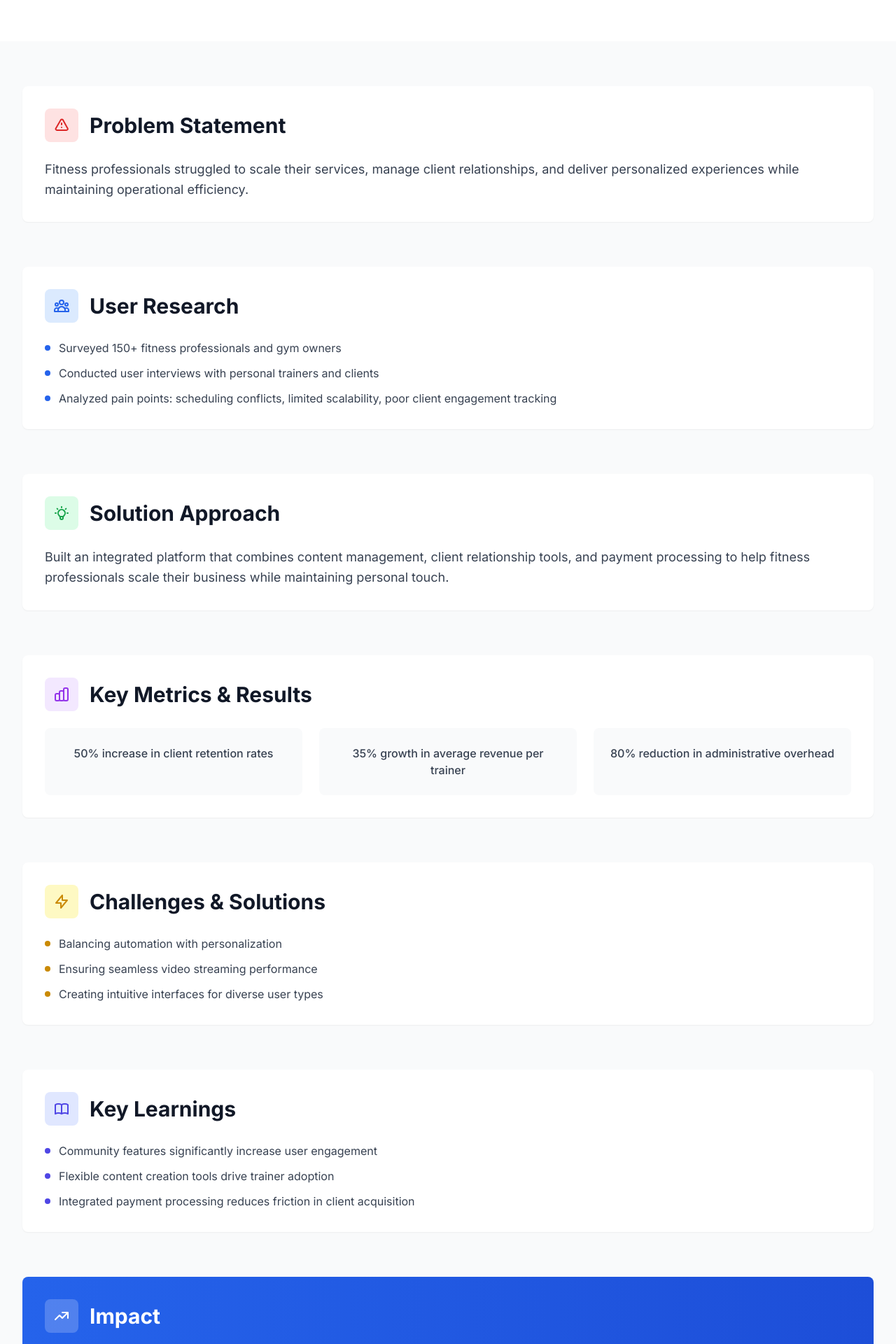
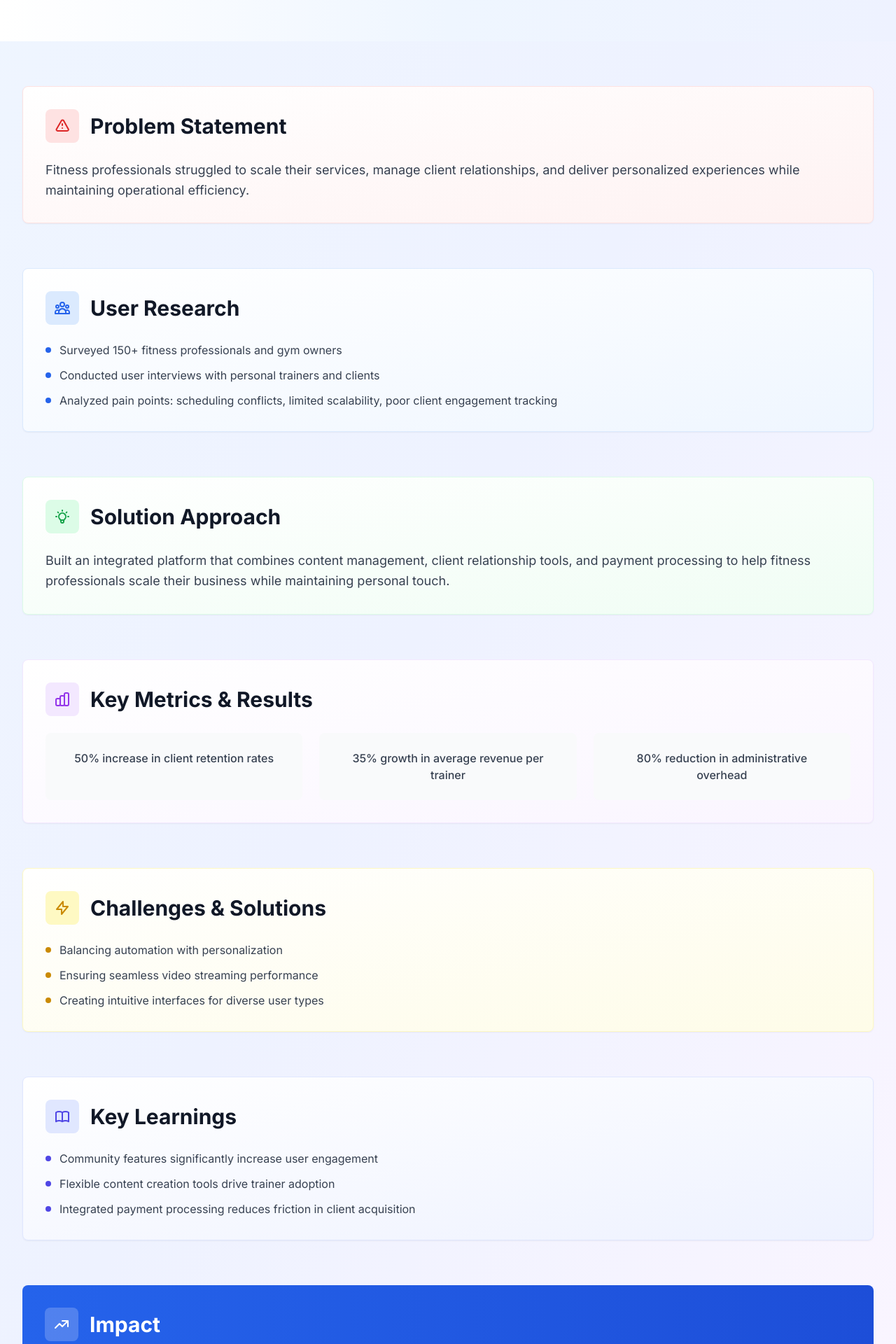
Before and after one commit to t-tann8/TJ-s-Personal-Site, a Next.js app: page /projects/104010 in a window 1280 px wide. Shown: the part 520-2440 px from the top of the page at 70% size. Built offline with nearby package versions, Linux system fonts and the light colour scheme.

Commit message:
Updated copy changes

```diff
--- a/app/projects/[slug]/page.tsx
+++ b/app/projects/[slug]/page.tsx
@@ -403,7 +403,7 @@ export default function ProjectPage({ params }: ProjectPageProps) {
   }
 
   return (
-    <div className="min-h-screen bg-gray-50">
+    <div className="min-h-screen bg-gradient-to-br from-blue-50 via-indigo-50 to-purple-50">
       {/* Header */}
       <div className="bg-white shadow-sm">
         <div className="max-w-7xl mx-auto px-4 sm:px-6 lg:px-8 py-4">
@@ -418,7 +418,7 @@ export default function ProjectPage({ params }: ProjectPageProps) {
       </div>
 
       {/* Hero Section */}
-      <div className="bg-white">
+      <div className="bg-gradient-to-r from-white via-blue-50 to-indigo-50">
         <div className="max-w-7xl mx-auto px-4 sm:px-6 lg:px-8 py-16">
           <div className="grid grid-cols-1 lg:grid-cols-2 gap-12 items-center">
             <div>
@@ -481,7 +481,7 @@ export default function ProjectPage({ params }: ProjectPageProps) {
         {project.caseStudy ? (
           <div className="space-y-16">
             {/* Problem Statement */}
-            <section className="bg-white rounded-lg p-8 shadow-sm">
+            <section className="bg-gradient-to-br from-white to-red-50 rounded-lg p-8 shadow-sm border border-red-100">
               <div className="flex items-center mb-6">
                 <div className="w-12 h-12 bg-red-100 rounded-lg flex items-center justify-center mr-4">
                   <svg className="w-6 h-6 text-red-600" fill="none" stroke="currentColor" viewBox="0 0 24 24">
@@ -496,7 +496,7 @@ export default function ProjectPage({ params }: ProjectPageProps) {
             </section>
 
             {/* User Research */}
-            <section className="bg-white rounded-lg p-8 shadow-sm">
+            <section className="bg-gradient-to-br from-white to-blue-50 rounded-lg p-8 shadow-sm border border-blue-100">
               <div className="flex items-center mb-6">
                 <div className="w-12 h-12 bg-blue-100 rounded-lg flex items-center justify-center mr-4">
                   <svg className="w-6 h-6 text-blue-600" fill="none" stroke="currentColor" viewBox="0 0 24 24">
@@ -516,7 +516,7 @@ export default function ProjectPage({ params }: ProjectPageProps) {
             </section>
 
             {/* Solution Approach */}
-            <section className="bg-white rounded-lg p-8 shadow-sm">
+            <section className="bg-gradient-to-br from-white to-green-50 rounded-lg p-8 shadow-sm border border-green-100">
               <div className="flex items-center mb-6">
                 <div className="w-12 h-12 bg-green-100 rounded-lg flex items-center justify-center mr-4">
                   <svg className="w-6 h-6 text-green-600" fill="none" stroke="currentColor" viewBox="0 0 24 24">
@@ -531,7 +531,7 @@ export default function ProjectPage({ params }: ProjectPageProps) {
             </section>
 
             {/* Key Metrics */}
-            <section className="bg-white rounded-lg p-8 shadow-sm">
+            <section className="bg-gradient-to-br from-white to-purple-50 rounded-lg p-8 shadow-sm border border-purple-100">
               <div className="flex items-center mb-6">
                 <div className="w-12 h-12 bg-purple-100 rounded-lg flex items-center justify-center mr-4">
                   <svg className="w-6 h-6 text-purple-600" fill="none" stroke="currentColor" viewBox="0 0 24 24">
@@ -550,7 +550,7 @@ export default function ProjectPage({ params }: ProjectPageProps) {
             </section>
 
             {/* Challenges */}
-            <section className="bg-white rounded-lg p-8 shadow-sm">
+            <section className="bg-gradient-to-br from-white to-yellow-50 rounded-lg p-8 shadow-sm border border-yellow-100">
               <div className="flex items-center mb-6">
                 <div className="w-12 h-12 bg-yellow-100 rounded-lg flex items-center justify-center mr-4">
                   <svg className="w-6 h-6 text-yellow-600" fill="none" stroke="currentColor" viewBox="0 0 24 24">
@@ -570,7 +570,7 @@ export default function ProjectPage({ params }: ProjectPageProps) {
             </section>
 
             {/* Learnings */}
-            <section className="bg-white rounded-lg p-8 shadow-sm">
+            <section className="bg-gradient-to-br from-white to-indigo-50 rounded-lg p-8 shadow-sm border border-indigo-100">
               <div className="flex items-center mb-6">
                 <div className="w-12 h-12 bg-indigo-100 rounded-lg flex items-center justify-center mr-4">
                   <svg className="w-6 h-6 text-indigo-600" fill="none" stroke="currentColor" viewBox="0 0 24 24">
@@ -607,7 +607,7 @@ export default function ProjectPage({ params }: ProjectPageProps) {
         ) : (
           /* Fallback for projects without case study data */
           <div className="space-y-12">
-            <div className="bg-white rounded-lg p-8 shadow-sm">
+            <div className="bg-gradient-to-br from-white to-gray-50 rounded-lg p-8 shadow-sm border border-gray-100">
               <h2 className="text-3xl font-bold text-gray-900 mb-6">Project Overview</h2>
               <p className="text-lg text-gray-700 leading-relaxed mb-8">
                 {project.longDescription}
--- a/components/Projects.tsx
+++ b/components/Projects.tsx
@@ -190,7 +190,7 @@ const Projects = () => {
         <div className="text-center mb-16">
           <h2 className="text-3xl md:text-4xl font-bold text-gray-900 mb-4">Product Case Studies</h2>
           <p className="text-xl text-gray-600 max-w-3xl mx-auto">
-            Deep dives into product thinking, user research, and strategic decision-making that drove successful outcomes
+            Take a look at the problems, use cases and solutions I've built from scratch using the most modern technologies and frameworks.
           </p>
         </div>
 
```
